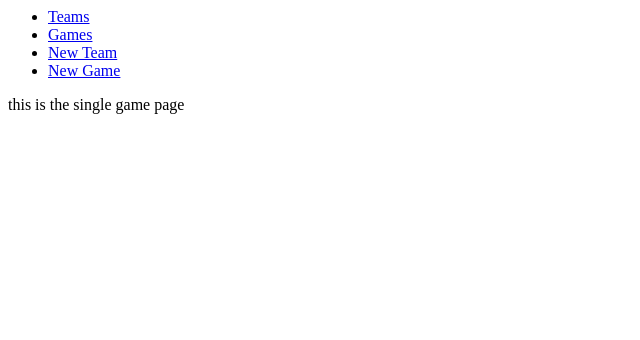
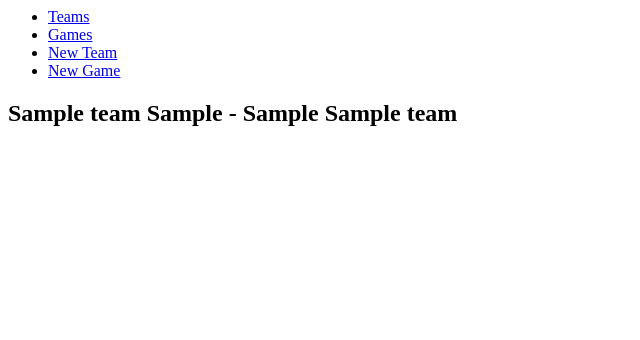
Before and after one commit to defibuildereth/w5_sports_league_project, a Flask app: page /games/1 in a window 1280 px wide. Shown: the top 340 px of the page, without its empty margins (0-640 px from the left). Run offline with Flask 2, Linux system fonts and the light colour scheme; a database or web service that is not in the repository returns one stand-in record (values such as "Sample title"); some libraries are stand-ins or nearby versions.

Commit message:
show 1 game route displaying correct info

```diff
--- a/templates/games/show.html
+++ b/templates/games/show.html
@@ -2,7 +2,7 @@
 
 {% block content %}
 
-<p>this is the single game page</p>
+<h2>{{game.team1.name}} {{game.team1_goals}} - {{game.team2_goals}} {{game.team2.name}}</h2>
 
 
 {% endblock %}
```
